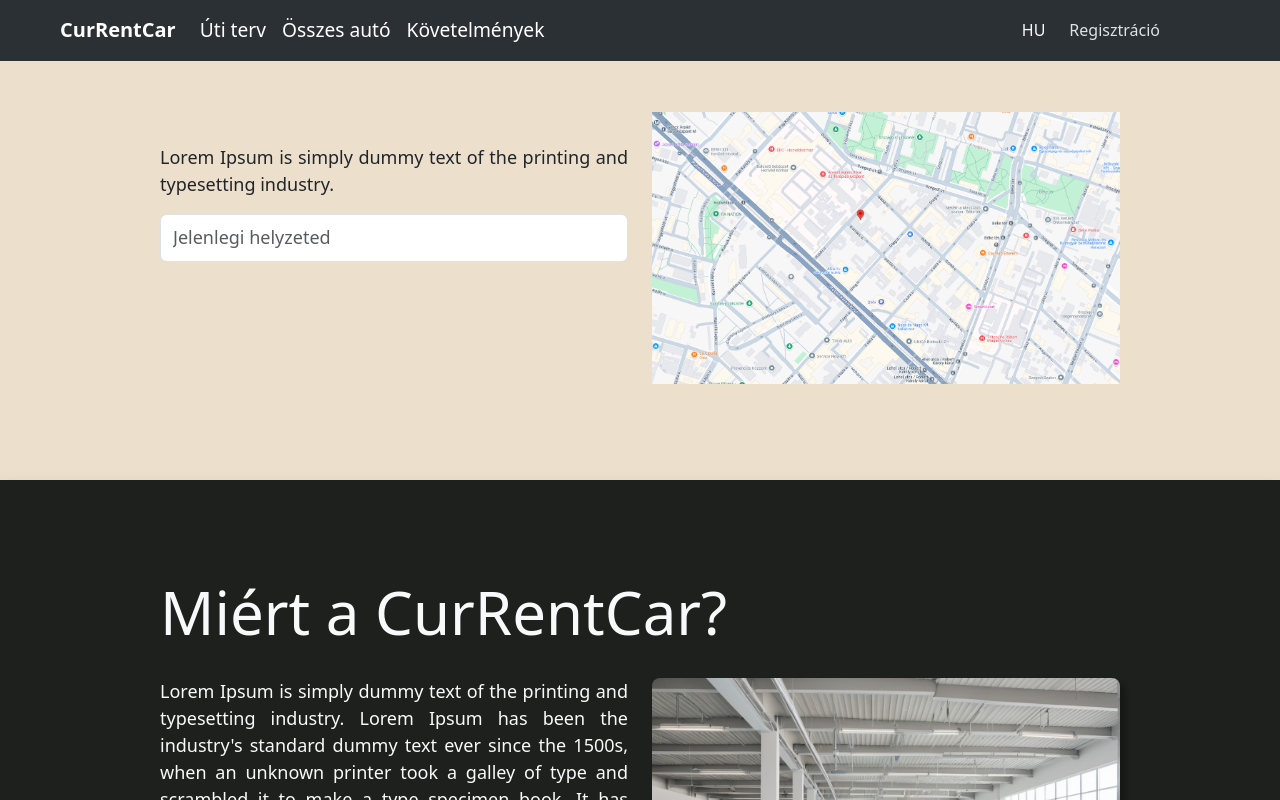
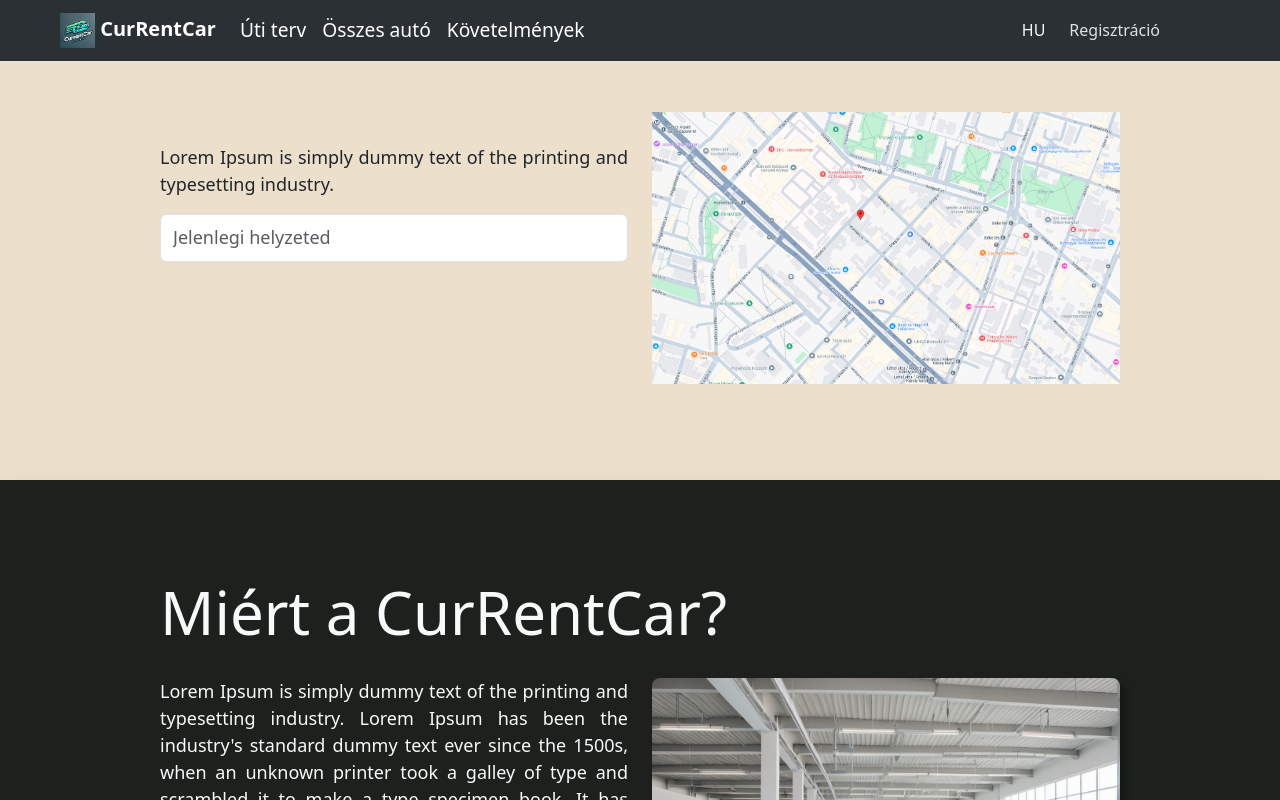
Before and after one commit to rewerze/currentcar, a React (Vite) app in the folder client/: page / in a window 1280 px wide. Shown: the top 800 px of the page. Built offline with nearby package versions, Linux system fonts and the light colour scheme; no server answers.

Commit message:
brand logo implement

```diff
--- a/client/index.html
+++ b/client/index.html
@@ -2,7 +2,7 @@
 <html lang="en">
   <head>
     <meta charset="UTF-8" />
-    <link rel="icon" type="image/svg+xml" href="/vite.svg" />
+    <link rel="icon" href="./favicon.ico" />
     <meta name="viewport" content="width=device-width, initial-scale=1.0" />
     <title>CurRentCar</title>
   </head>
--- a/client/src/assets/css/elements.css
+++ b/client/src/assets/css/elements.css
@@ -254,3 +254,8 @@ color: #dddddd;
 main {
     overflow-x:hidden;
 }
+
+.brand-img {
+    width: 35px;
+    height: 100%;
+}
--- a/client/src/components/Nav.tsx
+++ b/client/src/components/Nav.tsx
@@ -1,6 +1,7 @@
 import { useNavigate } from "react-router-dom";
 import { useUser } from "../contexts/UserContext";
 import profil from "../assets/img/profile.jpg";
+import brand from "../assets/img/brand.png"
 
 function Nav() {
     const { user } = useUser();
@@ -10,11 +11,11 @@ function Nav() {
     return (
         <>
             {/* ############################
-        #            NAVBAR            #
-        ############################ */}
+            #            NAVBAR            #
+            ############################ */}
             <nav className="navbar navbar-expand-lg bg-body-tertiary w-100" data-bs-theme="dark">
                 <div className="container-fluid mx-5">
-                    <a href="/" className="navbar-brand">CurRentCar</a>
+                    <a href="/" className="navbar-brand"><img src={brand} alt="" className="brand-img" /> CurRentCar</a>
 
                     <button className="navbar-toggler" type="button" data-bs-toggle="collapse" data-bs-target="#navbarScroll" aria-controls="navbarScroll" aria-expanded="false" aria-label="Toggle navigation">
                         <span className="navbar-toggler-icon"></span>
--- a/client/src/components/Profile.tsx
+++ b/client/src/components/Profile.tsx
@@ -46,7 +46,7 @@ function Profile() {
                         <div className='d-flex justify-content-center gap-3 mt-5'>
                             <a href="profil/modositas" className='btn btn-primary'>Adatok módosítása</a>
                             <a href="/logout" className='btn btn-light text-center'>Kijelentkezés</a>
-                            <a href="/profil/jelszo-modositas" className='btn btn-warning'>Jelszó módosítás</a>
+                            <a href="/jelszo-modositas" className='btn btn-warning'>Jelszó módosítás</a>
                             <a href="/profil/torles" className='btn btn-danger'>Profil törlés</a>
                         </div>
                     </div>
```
Also changed, not shown: client/src/assets/img/brand.png (added), 1 other file (tests, documents, lock files or other folders).
